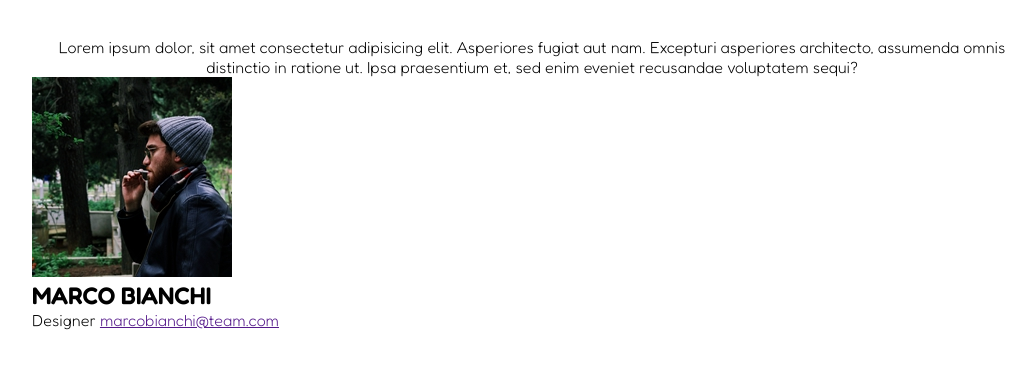
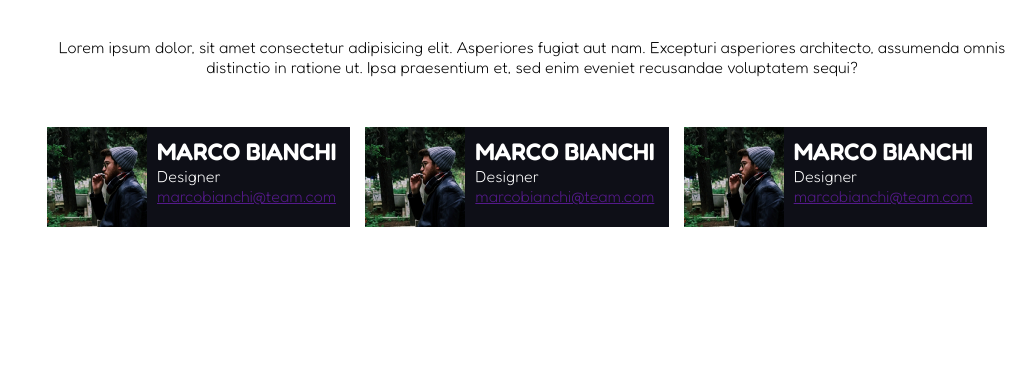
Before and after one commit to GiuliaSetti/html-css-float-cards, a plain HTML site: page index.html in a window 1280 px wide. Shown: the part 72-440 px from the top of the page, without its empty margins (108-1144 px from the left). Drawn offline with Linux system fonts and the light colour scheme.

Commit message:
Primariga

```diff
--- a/css/style.css
+++ b/css/style.css
@@ -24,3 +24,29 @@ header h1{
 }
 
 /* main */
+
+.container{
+    margin-top: 50px;
+    clear: both;
+}
+
+.card{
+    float: left;
+    width: calc(100%/3 - 30px);
+
+    background-color: #0e0f17;
+    color: white;
+
+    margin-left: 15px;
+}
+
+
+.card img{
+    height: 100px;
+    float: left;
+}
+
+.info{
+    padding-top: 10px;
+    padding-left: 110px;
+}
--- a/index.html
+++ b/index.html
@@ -30,9 +30,23 @@
     <main class="container">
         <div class="rowone">
             <div class="card">
-                <div class="profilepicture">
-                    <img src="img/male1.png" alt="malepicture">
+                <img src="img/male1.png" alt="malepicture1">
+                <div class="info">
+                    <h2>MARCO BIANCHI</h2>
+                    <span>Designer</span>
+                    <span><a href="">marcobianchi@team.com</a></span>
                 </div>
+            </div>
+            <div class="card">
+                <img src="img/male1.png" alt="malepicture1">
+                <div class="info">
+                    <h2>MARCO BIANCHI</h2>
+                    <span>Designer</span>
+                    <span><a href="">marcobianchi@team.com</a></span>
+                </div>
+            </div>
+            <div class="card">
+                <img src="img/male1.png" alt="malepicture1">
                 <div class="info">
                     <h2>MARCO BIANCHI</h2>
                     <span>Designer</span>
```
